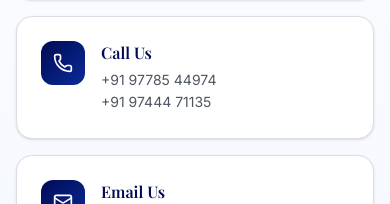
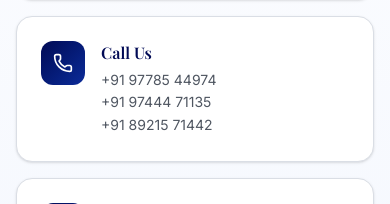
Before and after one commit to diyadavis25/insight, a React (Vite) app: page / in a window 390 px wide. Shown: the part 8162-8366 px from the top of the page. Built offline with nearby package versions, Linux system fonts and the light colour scheme; no server answers; the database is empty; a web font is replaced by a local one.

Commit message:
add third phone number

```diff
--- a/src/components/site/Contact.tsx
+++ b/src/components/site/Contact.tsx
@@ -18,6 +18,7 @@ export function Contact() {
             <InfoCard icon={Phone} title="Call Us">
               <a href={`tel:${CONTACT.phone}`} className="block hover:text-[var(--royal)]">{CONTACT.phoneDisplay}</a>
               <a href={`tel:${CONTACT.phoneAlt}`} className="block hover:text-[var(--royal)]">{CONTACT.phoneAltDisplay}</a>
+              <a href="tel:+918921571442" className="block hover:text-[var(--royal)]">+91 89215 71442</a>
             </InfoCard>
             <InfoCard icon={Mail} title="Email Us">
               <a href={`mailto:${CONTACT.email}`} target="_blank" rel="noopener noreferrer" className="hover:text-[var(--royal)]">{CONTACT.email}</a>
--- a/src/lib/brand.ts
+++ b/src/lib/brand.ts
@@ -12,8 +12,10 @@ export const ASSETS = {
 export const CONTACT = {
   phone: "+919778544974",
   phoneAlt: "+919744471135",
+  phoneAlt2: "+918921571442",
   phoneDisplay: "+91 97785 44974",
   phoneAltDisplay: "+91 97444 71135",
+  phoneAlt2Display: "+91 89215 71442",
   whatsapp: "919778544974",
   address: "Neelakathukattil Building, Opp. Town Hall, 1st Floor, P.O Irinjalakuda, Kerala — 680 121",
   email: "info@insightcareerservice.com",
```
